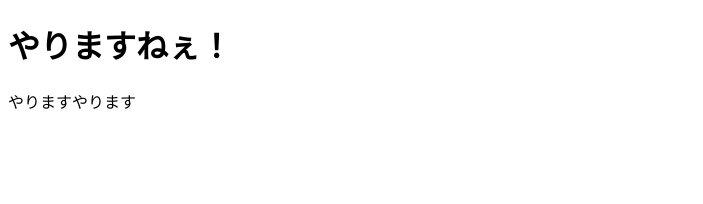
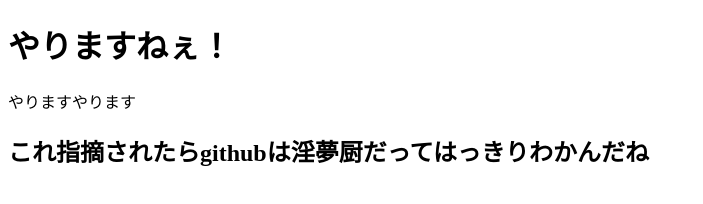
Before and after one commit to kedama5153/kedama5153.github.io, a plain HTML site: page index.html in a window 1280 px wide. Shown: the whole page, without its empty margins (0-703 px from the left). Drawn offline with Linux system fonts and the light colour scheme.

Commit message:
sekandokomitto

```diff
--- a/index.html
+++ b/index.html
@@ -8,5 +8,6 @@
   <body>
     <h1>やりますねぇ！</h1>
     <p>やりますやります</p>
+    <h2>これ指摘されたらgithubは淫夢厨だってはっきりわかんだね</h2>
   </body>
 </html>
```
